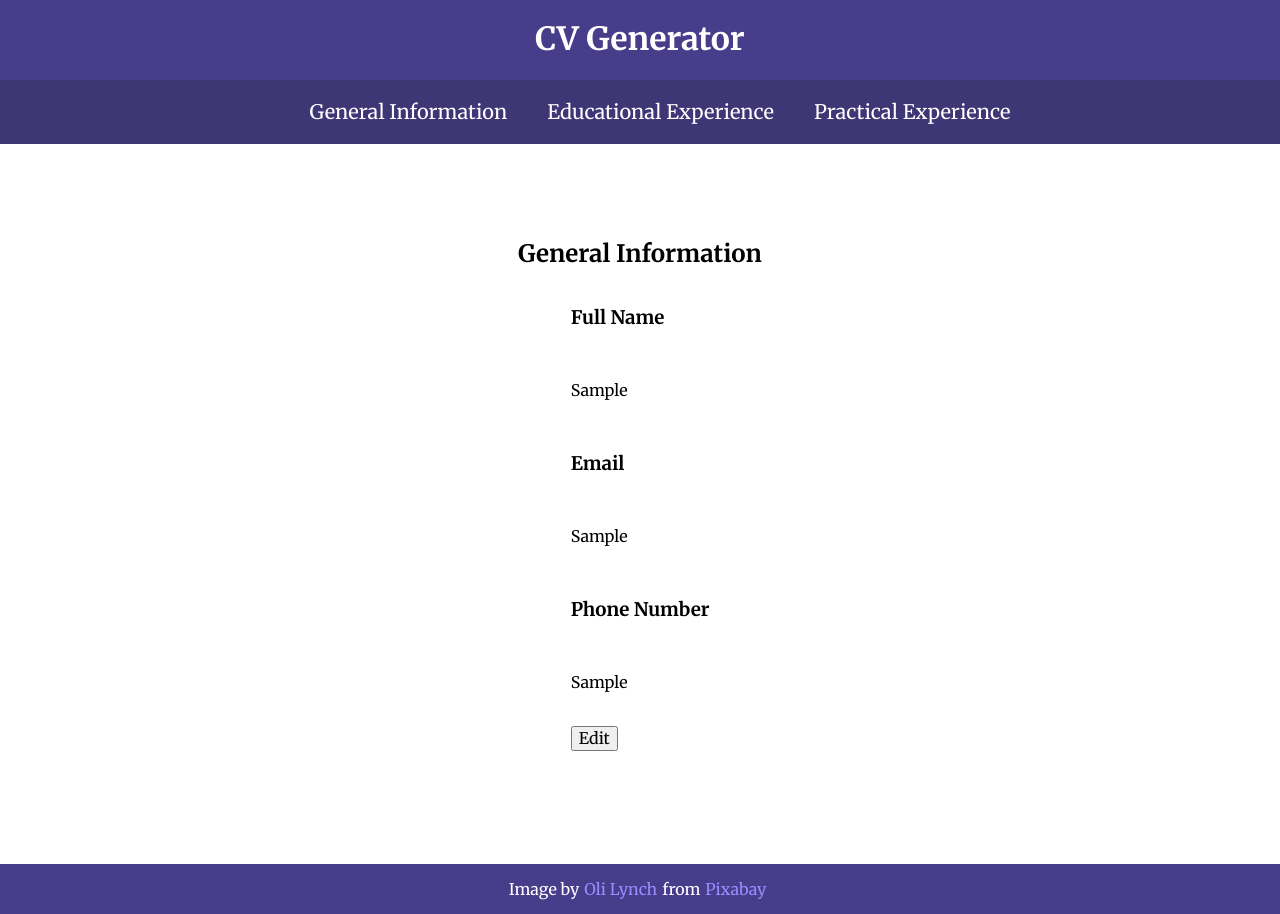
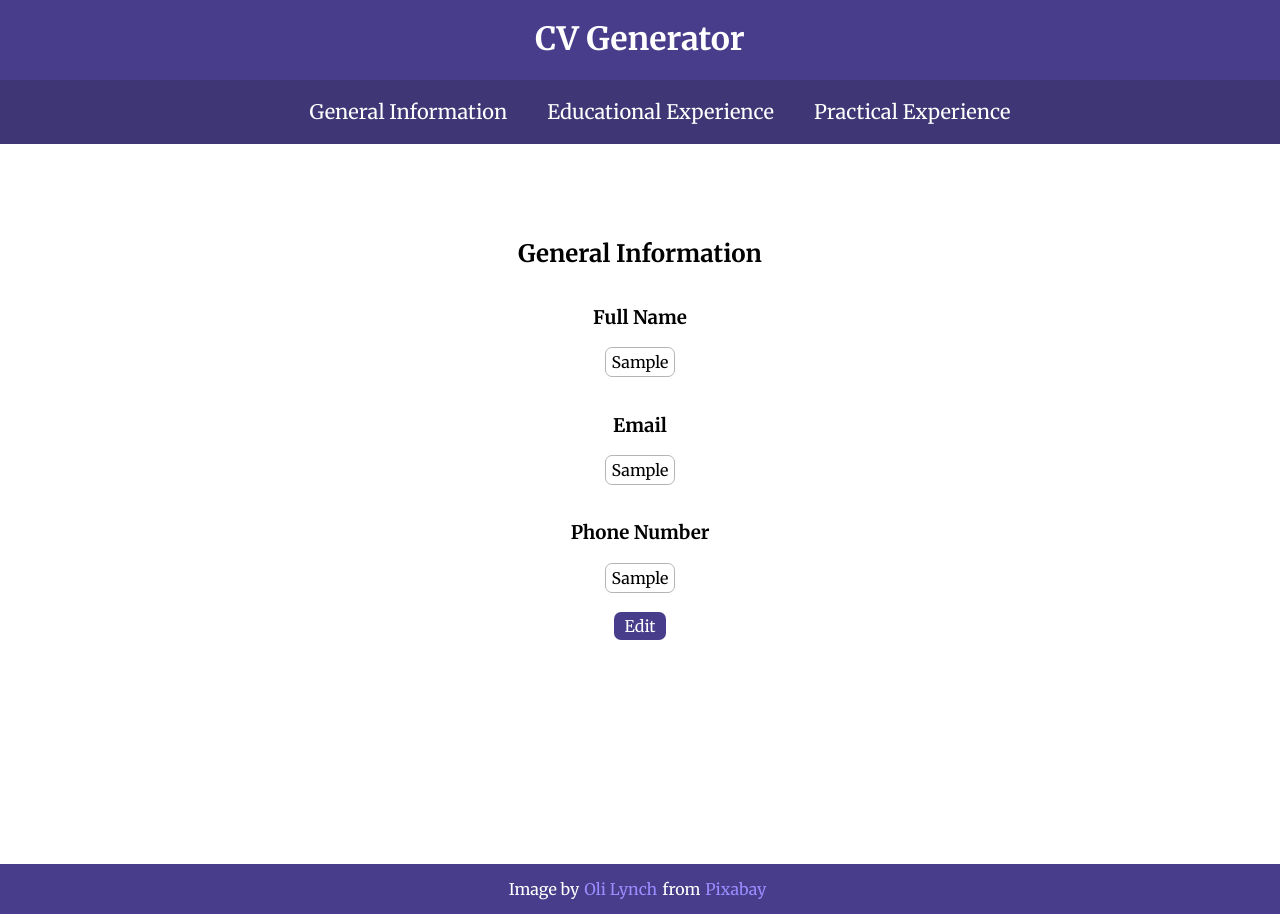
Before and after one commit to cesar-a-delacruz/cv-application, a React (Vite) app: page / in a window 1280 px wide. Both pictures are taken after typing "Sample", "Sample", "Sample" into the empty fields and a click on the button "Save". Built offline with nearby package versions, Linux system fonts and the light colour scheme.

Commit message:
feat: style Description.jsx

```diff
--- a/src/components/Description.jsx
+++ b/src/components/Description.jsx
@@ -1,12 +1,12 @@
+import '../styles/description.css';
 import * as _ from 'lodash';
 export default function Description({info, changeType}) {
     return (
-        <div>
+        <div className='description'>
             {Object.getOwnPropertyNames(info).map(infoItem => {
                 return (
                 <div key={infoItem}>
                     <h3>{_.startCase(infoItem)}</h3>
-                    <br/>
                     <p>{info[infoItem]}</p>
                     <br/>
                 </div>
--- a/src/main.css
+++ b/src/main.css
@@ -30,6 +30,7 @@ main > div {
     justify-content: center;
     align-items: center;
     width: 20vw;
+    min-width: fit-content;
     margin: 4%;
     background-color: white;
     padding: 2%;
--- /dev/null
+++ b/src/styles/description.css
@@ -0,0 +1,28 @@
+div.description, div.description > div {
+    display: flex;
+    flex-direction: column;
+    width: 100%;
+    align-items: center;
+}
+
+div.description p {
+    padding: 2%;
+    border: 1px rgb(182, 181, 181) solid;
+    margin: 0;
+    min-width: max-content;
+}
+div.description button {
+    align-self: center;
+    padding: 2% 4%;
+    width: max-content;
+    border-style: none;
+    background-color: darkslateblue;
+    color: white;
+}
+div.description > button:focus {
+    outline-color: rgb(126, 108, 246);
+}
+
+div.description button, div.description p {
+    border-radius: 7px;
+}
```
